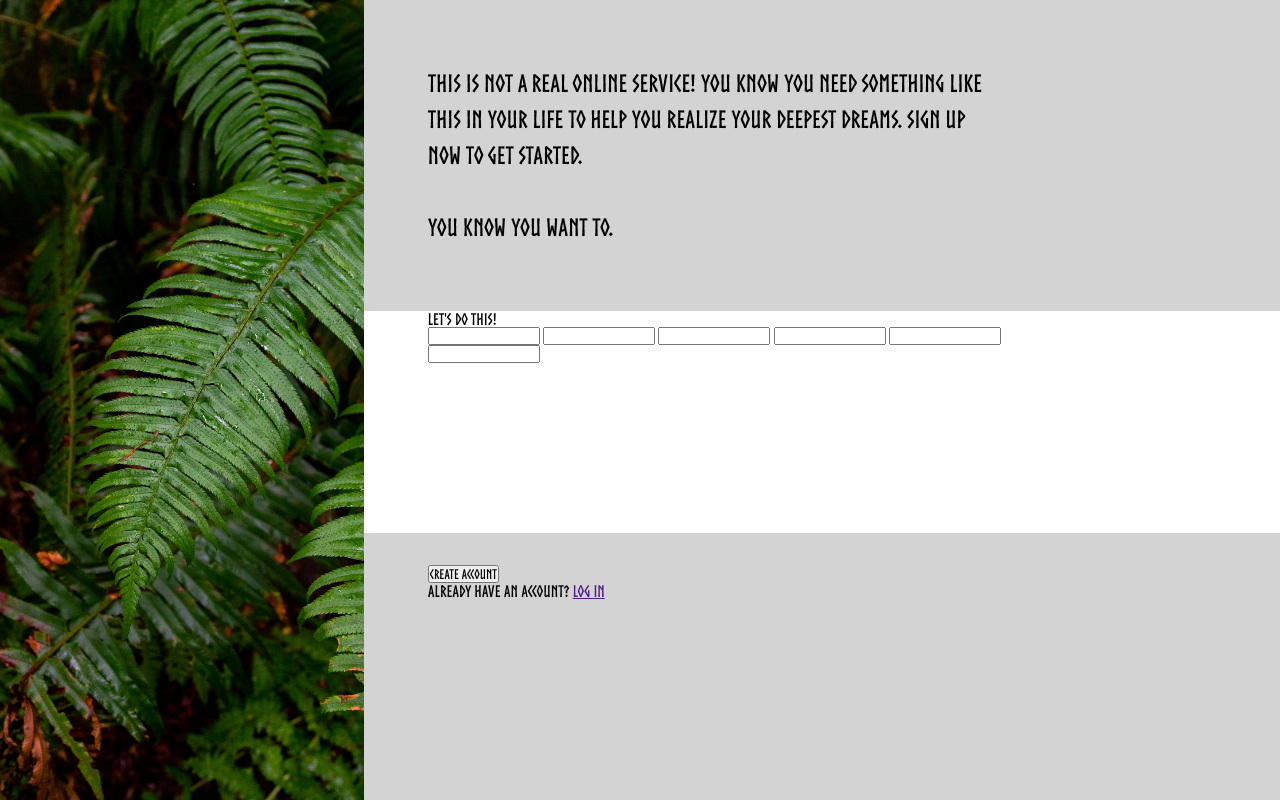
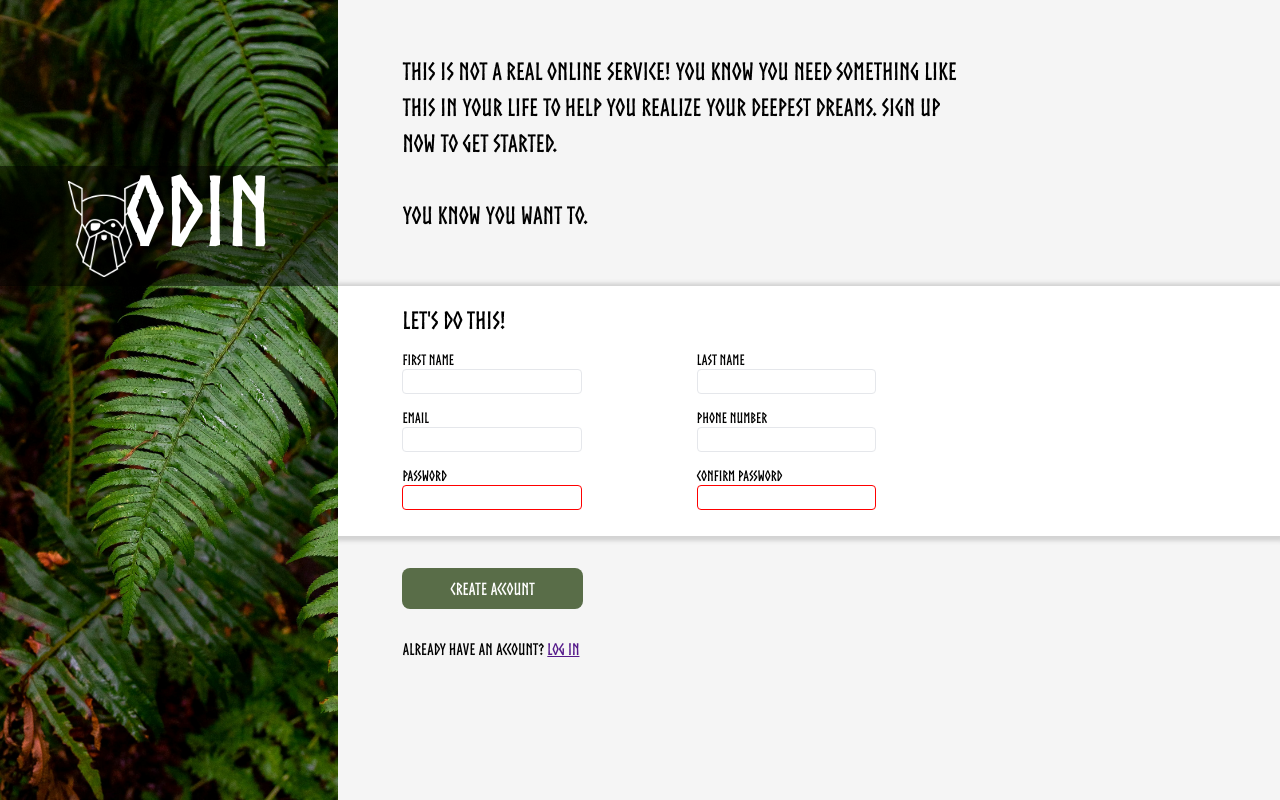
Before and after one commit to Franko0101/odin-signup-form, a plain HTML site: page index.html in a window 1280 px wide. Drawn offline with Linux system fonts and the light colour scheme.

Commit message:
Completed project.

```diff
--- a/index.html
+++ b/index.html
@@ -7,7 +7,12 @@
     <link rel="stylesheet" href="style.css">
 </head>
 <body>
-    <div class="left-container"></div>
+    <div class="left-container">
+        <div class="logo-container">
+            <div class="logo"></div>
+            <span class="logo-text">ODIN</span>
+        </div>
+    </div>
     <div class="right-container">
         <div class="title">
             <p>
@@ -21,18 +26,37 @@
         </div>
 
         <div class="form-container">
-            <form action="">
-            <legend>Let's do this!</legend>
-            <input type="text" name="first-name" id="first-name">
-            <input type="text" name="last-name" id="last-name">
-            <input type="email" name="email" id="email">
-            <input type="tel" name="telephone" id="telephone">
-            <input type="password" name="pass" id="pass">
-            <input type="password" name="confirm-pass" id="confirm-pass">
-        </form>
+            <p class="form-title">Let's do this!</p>
+            <form action="https://httpbin.org/post" method="post" id="form">
+                <div>
+                    <label for="first-name">First Name</label>
+                    <input type="text" name="first-name" id="first-name" required>
+                </div>
+                <div>
+                    <label for="email">Email</label>
+                    <input type="email" name="email" id="email"
+                        pattern="/^[a-zA-Z0–9. _%+-]+@[a-zA-Z0–9. -]+\. [a-zA-Z]{2,}$/" required>
+                </div>
+                <div>
+                    <label for="pass">Password</label>
+                    <input type="password" name="pass" id="pass" required>
+                </div>
+                <div>
+                    <label for="last-name">Last Name</label>
+                    <input type="text" name="last-name" id="last-name" required>
+                </div>
+                <div>
+                    <label for="tel">Phone Number</label>
+                    <input type="tel" name="telephone" id="telephone">
+                </div>
+                <div>
+                    <label for="confirm-pass">Confirm Password</label>
+                    <input type="password" name="confirm-pass" id="confirm-pass" required>
+                </div>
+            </form>
         </div>
         <div class="sign-container">
-            <button type="submit">Create Account</button>
+            <button type="submit" form="form">Create Account</button>
             <p>Already have an account? <a href="">Log in</a></p>
         </div>
     </div>
--- a/style.css
+++ b/style.css
@@ -24,19 +24,47 @@ html {
 
 body {
     display: flex;
-    background-color: lightgray;
+    background-color: whitesmoke;
 }
 
 .left-container {
-    flex-grow: 0.58;
+    position: relative;
+    flex-grow: 0.4;
     height: 100vh;
     background-image: url(assets/left-background.jpg);
     background-repeat: no-repeat;
     background-size: cover;
 }
 
+.logo-container {
+    position: relative;
+    top: 20.7%;
+    height: 15dvh;
+    background-color: rgb(0, 0, 0, 50%);
+}
+
+.logo {
+    position: relative;
+    top: 15px;
+    left: 20%;
+    height: 80%;
+    background-image: url(assets/odin-logo.png);
+    background-repeat:no-repeat;
+    background-size: contain;
+}
+
+.logo-text {
+    font-size: 6rem;
+    font-family: NorseBold;
+    position: relative;
+    bottom: 100px;
+    left: 37%;
+    color: white;
+}
+
 .right-container {
-    flex-grow: 0.42;
+    height: 100dvh;
+    flex-grow: 0.6;
     display: flex;
     flex-direction: column;
 }
@@ -46,7 +74,8 @@ p, form, button {
 }
 
 .title {
-    flex-grow: 0.26;
+    height: 35.7dvh;
+    /* flex-grow: 0.3; */
     font-size: 1.5rem;
     font-weight: bold;
     line-height: 1.5;
@@ -55,15 +84,71 @@ p, form, button {
 }
 
 .form-container {
-    flex-grow: 0.34;
+    height: 31.3dvh;
+    /* flex-grow: 0.35; */
     background: white;
+    display: flex;
+    flex-direction: column;
+    box-shadow: 0 1px 4px 4px lightgray;
+}
+
+.form-title {
+    height: 20%;
+    font-size: 1.5rem;
+    font-weight: 600;
+    line-height: 1.5;
+    padding: 16px 0 0;
 }
 
 form {
+    height: 80%;
     width: 46dvw;
+    display: flex;
+    flex-direction: column;
+    flex-wrap: wrap;
+    padding-top: 16px;
+}
+
+label {
+    display: block;
+    font-size: 0.9rem;
+}
+
+input {
+    font-size: 0.9rem;
+    width: 14dvw;
+    margin-right: 24px;
+    margin-bottom: 16px;
+    margin-top: 2px;
+    border: 1px solid #E5E7EB;
+    border-radius: 4px;
+    padding: 4px;
+}
+
+input:focus {
+    outline: none;
+    border: 1px solid blue;
+    box-shadow: 3px 2px 2px lightslategrey;
+}
+
+input[type="password"]:invalid {
+    border: 1px solid red;
 }
 
 .sign-container {
-    flex-grow: 0.4;
+    /* flex-grow: 0.35; */
+    height: 33dvh;
     padding-top: 32px;
 }
+
+button {
+    font-size: 1.05rem;
+    font-weight: 600;
+    line-height: 1.5;
+    padding: 8px 48px;
+    background-color: #596D48;
+    color: white;
+    border: none;
+    border-radius: 8px;
+    margin-bottom: 32px;
+}
```
